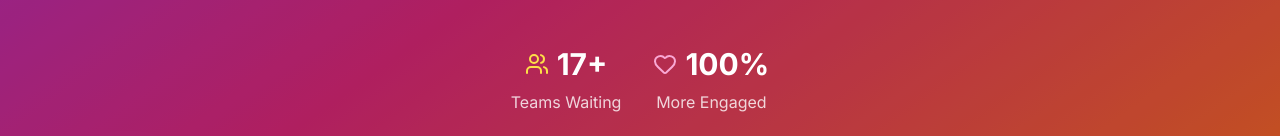
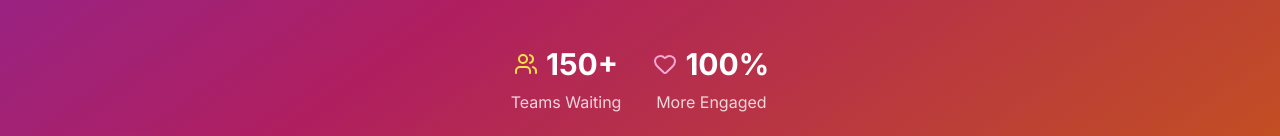
Before and after one commit to tejaskh3/yaskin-club-frontend, a React (Vite) app: page / in a window 1280 px wide. Shown: the part 568-704 px from the top of the page. Built offline with nearby package versions, Linux system fonts and the light colour scheme; no server answers; the database is empty.

Commit message:
fix: number

```diff
--- a/src/components/Hero.tsx
+++ b/src/components/Hero.tsx
@@ -55,7 +55,7 @@ const Hero: React.FC = () => {
             <div className="text-center">
               <div className="flex items-center justify-center gap-2 mb-2">
                 <Users className="w-6 h-6 text-yellow-300" />
-                <span className="text-3xl font-bold">17+</span>
+                <span className="text-3xl font-bold">150+</span>
               </div>
               <p className="text-white/80">Teams Waiting</p>
             </div>
```
